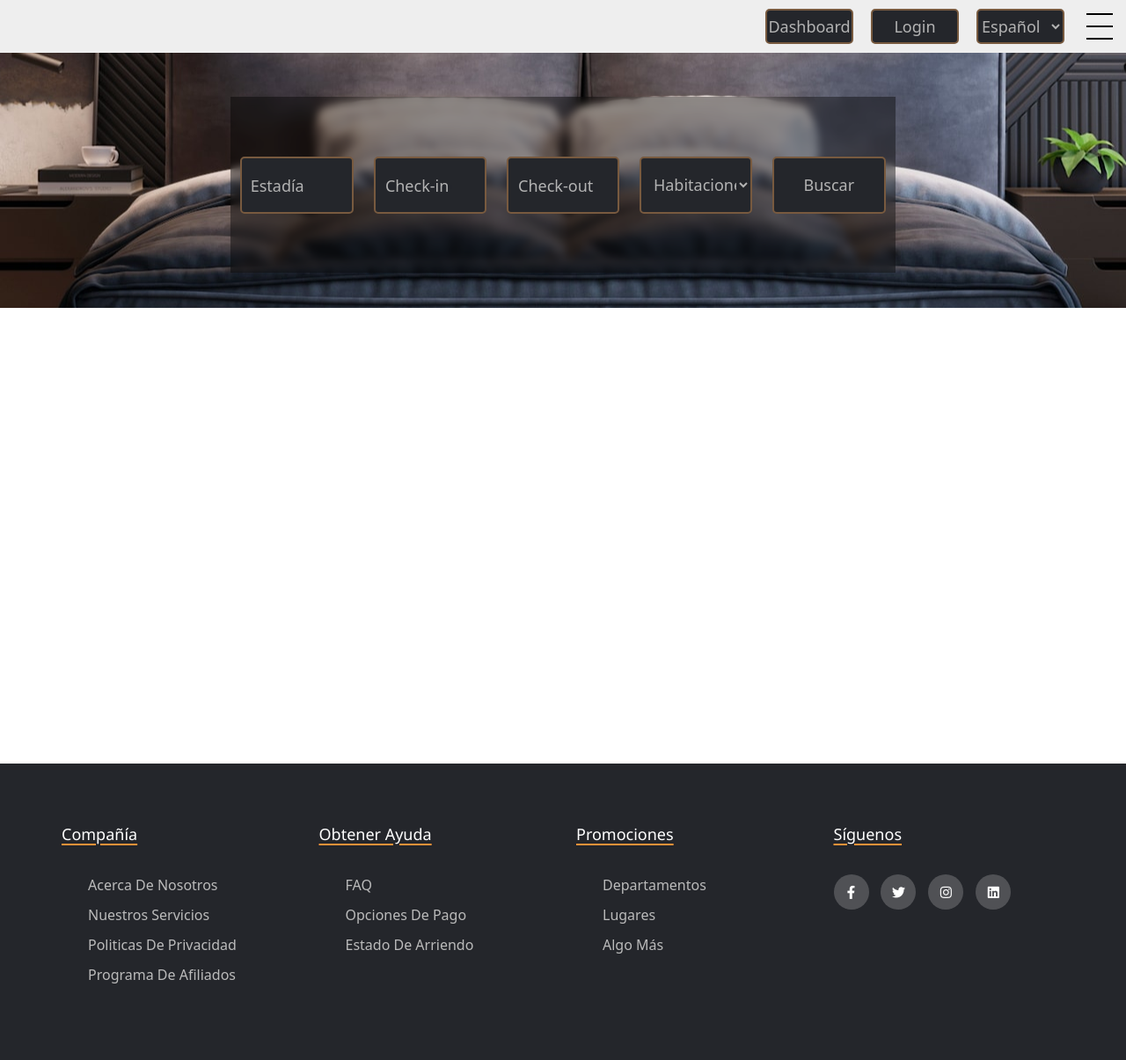
After one commit to ByAcosta/Portafolio, a Django app: template TurismoReal/catalogo/templates/catalogo/home.html in a window 1280 px wide. The commit adds this page. Shown: the whole page at 88% size. Run offline with Django 3.2, Linux system fonts and the light colour scheme; the template is opened without the code that fills it, so the values that code supplies are empty.

```diff
--- a/TurismoReal/TurismoReal/settings.py
+++ b/TurismoReal/TurismoReal/settings.py
@@ -78,7 +78,7 @@ DATABASES = {
     'default': {
         'ENGINE': 'django.db.backends.oracle',
         'NAME': '127.0.0.1:1521/xe',
-        'USER': 'c##admin',
+        'USER': 'c##admin2',
         'PASSWORD': 'duoc',
         'TEST': {
             'USER': 'default_test',
--- /dev/null
+++ b/TurismoReal/catalogo/static/css/home.css
@@ -0,0 +1,461 @@
+header {
+    display: flex;
+   justify-content: space-around;
+   display: grid;
+    align-items: center;
+
+    position: fixed;
+    top: 0;
+    width: 100%;
+    background-color: #eee;
+    border-bottom: 1px solid #eee;
+    height: 4rem;
+    z-index: 1;
+}
+
+.burger-wrapper {
+    cursor: pointer;
+}
+
+.div-check {
+    display: grid;
+    align-items: center;
+    height: 200px;
+    margin: 100px 20% 30px 20%;
+    width: 60%;
+    margin-left: 20%;
+    background-color: rgba(0, 0, 0, 0.400);
+    backdrop-filter: blur(5px);
+}
+
+.div-check-content {
+   display: flex;
+   justify-content: space-around;
+}
+
+.label {
+    position: absolute;
+    left: 3%;
+    top: 88px;
+    font-size: 18px;
+    transition: all 0.2s;
+    /* padding: 0 2px; */
+    z-index: 1;
+    color: #b3b3b3;
+}
+
+.label-date1 {
+    position: absolute;
+    left: 23%;
+    top: 88px;
+    font-size: 18px;
+    transition: all 0.2s;
+    padding: 0 2px;
+    z-index: 1;
+    color: #b3b3b3;
+}
+
+.label-date2 {
+    position: absolute;
+    left: 43%;
+    top: 88px;
+    font-size: 18px;
+    transition: all 0.2s;
+    padding: 0 2px;
+    z-index: 1;
+    color: #b3b3b3;
+}
+
+.text-input {
+    padding-left: 10px;
+    width: 17%;
+    margin: 10px;
+    height: 65px;
+    border: 2px solid #785a3f;
+    background: #24262b;
+    border-radius: 5px;
+    font-size: 18px;
+    outline: none;
+    transition: all 0.3s;
+    color: #fff;
+}
+
+.label::before {
+    content: "";
+    height: 5px;
+    background: #272530;
+    background-color: #24262ba7;
+    position: absolute;
+    /* left: 0px; */
+    top: 12px;
+    width: 100%;
+    z-index: -1;
+}
+
+.label-date1::before {
+    content: "";
+    height: 5px;
+    background: #272530;
+    background-color: #24262ba7;
+    position: absolute;
+    /* left: 0px; */
+    top: 12px;
+    width: 100%;
+    z-index: -1;
+}
+
+.label-date2::before {
+    content: "";
+    height: 5px;
+    background: #272530;
+    background-color: #24262ba7;
+    position: absolute;
+    /* left: 0px; */
+    top: 12px;
+    width: 100%;
+    z-index: -1;
+}
+
+
+.text-input:focus {
+    border: 2px solid #f49239;
+}
+
+.text-input:focus + .label,
+.filled {
+    top: 55px;
+    color: #f49239;
+    font-size: 14px;
+}
+
+.date-style:focus + .label-date1,
+.filled {
+    top: 55px;
+    color: #f49239;
+    font-size: 14px;
+}
+
+.date-style:focus + .label-date2,
+.filled {
+    top: 55px;
+    color: #f49239;
+    font-size: 14px;
+}
+
+.text-input::placeholder {
+    font-size: 16px;
+    opacity: 0;
+    transition: all 0.3s;
+}
+
+.text-input:focus::placeholder {
+    opacity: 1;
+}
+
+.btn-style {
+    border: 2px solid #785a3f;
+    background: #24262b;
+    border-radius: 5px;
+    font-size: 18px;
+    color: #b3b3b3;
+    transition: all 0.3s;
+}
+
+#btn-buscar {
+    width: 17%;
+    margin: 10px;
+    height: 65px;
+    border: 2px solid #785a3f;
+    border-radius: 5px;
+    font-size: 18px;
+    transition: all 0.3s;
+}
+
+#btn-dashboard{
+    float: right;
+    margin-top: 10px;
+    margin-right: 20px;
+    width: 100px;
+    height: 40px;
+}
+
+#btn-login {
+    float: right;
+    margin-top: 10px;
+    margin-right: 20px;
+    width: 100px;
+    height: 40px;
+}
+
+.btn-style:hover {
+    color: #24262b;
+    background-color: #f49239;
+}
+
+.btn-style:active {
+    color: #fff;
+    background-color: #24262b;
+}
+
+.date-style {
+    padding-left: 10px;
+    padding-right: 5px;
+    width: 17%;
+    margin: 10px;
+    height: 65px;
+    border: 2px solid #785a3f;
+    background: #24262b;
+    border-radius: 5px;
+    font-size: 18px;
+    color: #b3b3b3;
+}
+
+.date-style:focus {
+    outline: none;
+    border-color: #f49239;
+    transition: all 0.3s;
+}
+
+.drop-lang {
+    float: right;
+    margin-top: 10px;
+    margin-right: 70px;
+    width: 100px;
+    height: 40px;
+    border: 2px solid #785a3f;
+    background: #24262b;
+    border-radius: 5px;
+    font-size: 18px;
+    color: #b3b3b3;
+}
+
+.drop-style {
+    padding-left: 10px;
+    width: 17%;
+    margin: 10px;
+    height: 65px;
+    border: 2px solid #785a3f;
+    background: #24262b;
+    border-radius: 5px;
+    font-size: 18px;
+    color: #b3b3b3;
+}
+
+.drop-style:focus {
+    outline: none;
+    border-color: #f49239;
+    transition: all 0.3s;
+}
+
+/*CHECKIN - CHECKOUT RESPONSIVE */
+@media (max-width: 1000px) {
+    .div-check {
+        display: flex;
+        align-items: center;
+        align-items: center;
+        flex-direction: column;
+        height: 400px;
+    }
+    .div-check .div-check-content, #input-estadia,
+    #input-checkin, #input-checkout, #drop-habitaciones, #btn-buscar{
+        width: 90%;
+        margin: 10px auto 10px auto;
+        display: block;
+    }
+    #label-estadia, #label-checkin, #label-checkout{
+        left: 13%;
+        font-size: 18px;
+    }
+    #label-estadia{
+        top: 37px;
+    }
+    #label-checkin{
+        top: 114px;
+    }
+    #label-checkout{
+        top: 188px;
+    }
+    #input-estadia:focus + #label-estadia,
+    .filled {
+        top: 7px;
+        color: #f49239;
+        font-size: 14px;
+    }
+    #input-checkin:focus + #label-checkin,
+    .filled {
+        top: 82px;
+        color: #f49239;
+        font-size: 14px;
+    }
+    #input-checkout:focus + #label-checkout,
+    .filled {
+        top: 157px;
+        color: #f49239;
+        font-size: 14px;
+    }
+}
+
+/* NAVBAR/SIDEBAR */
+#meny {
+    background-color: rgba(0, 0, 0, 0.400);
+    backdrop-filter: blur(5px);
+    width: 20rem;
+    height: 100vh;
+    position: fixed;
+    right: 0;
+    transition-timing-function: cubic-bezier(10,2,3,1);
+    transform: translateX(50rem);
+    top: 0;
+    transition: 0.5s;
+    z-index: 1;
+}
+
+#menyAvPaa {
+    display: none;
+}
+
+#menyAvPaa:checked ~ #meny {
+    transform: translateX(0rem);
+}
+
+#burger {
+    position: absolute;
+    cursor: pointer;
+    width: 2rem;
+    height: 2rem;
+    right: 1rem;
+    top: 1rem;
+    display: flex;
+    justify-content: space-between;
+    flex-direction: column;
+}
+
+#burger > div {
+    height: 2px;
+    background-color: #000;
+    transition: 0.5s;
+    z-index: 999;
+}
+
+#menyAvPaa:checked ~ #burger > div {
+  background-color: #fff;
+}
+
+#menyAvPaa:checked ~ #burger > div:nth-child(1) {
+    transform: translateY(15px) rotate(45deg);
+}
+#menyAvPaa:checked ~ #burger > div:nth-child(2) {
+    opacity: 0;
+}
+#menyAvPaa:checked ~ #burger > div:nth-child(3) {
+    transform: translateY(-15px) rotate(-45deg);
+}
+
+.sidenav a {
+    margin-top: 50px;
+    margin-left: 110px;
+    padding: 8px 8px 8px 8px;
+    text-decoration: none;
+    font-size: 25px;
+    color: #ffffff;
+    display: block;
+    transition: 0.3s;
+    /* z-index: 9; */
+  }
+
+  .sidenav a:hover {
+    color: #f49239;
+  }
+
+/*Footer*/
+*{
+    margin: 0;
+    padding: 0;
+    box-sizing: border-box;
+}
+
+.container-footer{
+    max-width: 1170px;
+    margin: auto;
+}
+
+.row-footer{
+    display: flex;
+    flex-wrap: wrap;
+}
+
+.ul-footer{
+    list-style: none;
+}
+
+.footer{
+    background-color: #24262b;
+    padding: 70px 0;
+}
+
+.footer-col{
+    width: 25%;
+    padding: 0 15px;
+}
+
+.footer-col .h4-footer{
+    font-size: 18px;
+    color: #ffffff;
+    text-transform: capitalize;
+    margin-bottom: 35px;
+    font-weight: 500;
+    position: relative;
+    text-decoration: underline solid #f49239 2px;
+    text-underline-position: under;
+}
+
+.footer-col .ul-footer .li-footer:not(:last-child){
+    margin-bottom: 10px;
+}
+
+.footer-col .ul-footer .li-footer .a-footer{
+    font-size: 16px;
+    text-transform: capitalize;
+    color: #ffffff;
+    text-decoration: none;
+    font-weight: 300;
+    color: #bbbbbb;
+    display: block;
+    transition: all 0.3s ease;
+}
+
+.footer-col .ul-footer .li-footer .a-footer:hover{
+    color: #ffffff;
+    padding-left: 8px;
+}
+
+.footer-col .social-links .a-footer{
+    display: inline-block;
+    height: 40px;
+    width: 40px;
+    background-color: rgba(255, 255, 255, 0.2);
+    margin: 0 10px 10px 0;
+    text-align: center;
+    line-height: 40px;
+    border-radius: 50%;
+    color: #ffffff;
+    transition: all 0.5s ease;
+}
+
+.footer-col .social-links .a-footer:hover{
+    color: #24262b;
+    background-color: #f49239;
+}
+
+/*responsive*/
+@media(max-width: 767px){
+    .footer-col{
+        width: 50%;
+        margin-bottom: 30px
+    }
+}
+@media(max-width: 574px){
+    .footer-col{
+        width: 100%;
+    }
+}
--- /dev/null
+++ b/TurismoReal/catalogo/static/js/home.js
@@ -0,0 +1,10 @@
+//SIDEBAR
+document.querySelectorAll(".text-input").forEach((element) => {
+    element.addEventListener("blur", (event) => {
+        if (event.target.value != "") {
+            event.target.nextElementSibling.classList.add("filled");
+        } else {
+            event.target.nextElementSibling.classList.remove("filled");
+        }
+    });
+});
--- /dev/null
+++ b/TurismoReal/catalogo/templates/catalogo/home.html
@@ -0,0 +1,126 @@
+<!DOCTYPE html>
+<html lang="es">
+<head>
+    <meta charset="UTF-8">
+    <meta http-equiv="X-UA-Compatible" content="IE=edge">
+    <meta name="viewport" content="width=device-width, initial-scale=1.0">
+    <link rel="stylesheet" href="../../static/css/home.css">
+    <link rel="stylesheet" href="https://www.w3schools.com/w3css/4/w3.css">
+    <link rel="stylesheet" type="text/css" href="https://cdnjs.cloudflare.com/ajax/libs/font-awesome/5.15.1/css/all.min.css">
+    <link href="https://cdn.jsdelivr.net/npm/bootstrap@5.0.2/dist/css/bootstrap.min.css" rel="stylesheet" integrity="sha384-EVSTQN3/azprG1Anm3QDgpJLIm9Nao0Yz1ztcQTwFspd3yD65VohhpuuCOmLASjC" crossorigin="anonymous">
+    <title>Turismo Real</title>
+</head>
+<body>
+    <header>
+        <select class="drop-lang" id="" name="drop-lang">
+            <option value="">Español</option>
+            <option value="">Inglés</option>
+        </select>
+        <button class="btn-style" id="btn-login">Login</button>
+        <button class="btn-style" id="btn-dashboard">Dashboard</button>
+        <input type="checkbox" id="menyAvPaa">
+        <label id="burger" for="menyAvPaa">
+            <div></div>
+            <div></div>
+            <div></div>
+        </label>
+        <nav class="sidenav" id="meny">
+            <a href="#">Ofertas</a>
+            <a href="#">Contacto</a>
+            <a href="#">Nosotros</a>
+            <a href="#">Ayuda</a>
+        </nav>
+    </header>
+
+    <div class="container-fluid" style="background-image: url(../static/img/bedroom.jpg); background-position: 50% 75%; padding: 10px;">
+        <div class="div-check">
+            <div class="div-check-content">
+                <input class="text-input" type="text" id="input-estadia" autocomplete="off" placeholder="Lugar de estadía" required>
+                <label class="label" for="estadia" id="label-estadia">Estadía</label>
+                <input class="date-style" type="text" name="" id="input-checkin" onclick="(this.type='date')" onblur="(this.type='text')">
+                <label class="label-date1" for="input-checkin" id="label-checkin">Check-in</label>
+                <input class="date-style" type="text" name="" id="input-checkout" onclick="(this.type='date')" onblur="(this.type='text')">
+                <label class="label-date2" for="input-checkout" id="label-checkout">Check-out</label>
+                <select class="drop-style" id="drop-habitaciones" name="drop-style">
+                    <option value="">Habitaciones</option>
+                    <option value="1">1</option>
+                    <option value="2">2</option>
+                    <option value="3">3</option>
+                    <option value="4">4</option>
+                </select>
+                <button type="button" class="btn-style" id="btn-buscar">Buscar</button>
+            </div>
+        </div>
+    </div>
+
+    <!-- PRUEBA DE NAV STICKY -->
+    <br>
+    <br>
+    <br>
+    <br>
+    <br>
+    <br>
+    <br>
+    <br>
+    <br>
+    <br>
+    <br>
+    <br>
+    <br>
+    <br>
+    <br>
+    <br>
+    <br>
+    <br>
+    <br>
+    <br>
+    <br>
+    <br>
+    <br>
+    <!-- FIN DE PRUEBA DE NAV STICKY -->
+
+    <!-- FOOTER -->
+    <footer class="footer">
+        <div class="container-footer">
+            <div class="row-footer">
+                <div class="footer-col">
+                    <h4 class="h4-footer">Compañía</h4>
+                    <ul class="ul-footer">
+                        <li class="li-footer"><a class="a-footer" href="">Acerca de nosotros</a></li>
+                        <li class="li-footer"><a class="a-footer" href="">Nuestros servicios</a></li>
+                        <li class="li-footer"><a class="a-footer" href="">Politicas de privacidad</a></li>
+                        <li class="li-footer"><a class="a-footer" href="">Programa de afiliados</a></li>
+                    </ul>
+                </div>
+                <div class="footer-col">
+                    <h4 class="h4-footer">Obtener ayuda</h4>
+                    <ul class="ul-footer">
+                        <li class="li-footer"><a class="a-footer" href="#">FAQ</a></li>
+                        <li class="li-footer"><a class="a-footer" href="#">Opciones de pago</a></li>
+                        <li class="li-footer"><a class="a-footer" href="#">Estado de arriendo</a></li>
+                    </ul>
+                </div>
+                <div class="footer-col">
+                    <h4 class="h4-footer">Promociones</h4>
+                    <ul class="ul-footer">
+                        <li class="li-footer"><a class="a-footer" href="#">Departamentos</a></li>
+                        <li class="li-footer"><a class="a-footer" href="#">Lugares</a></li>
+                        <li class="li-footer"><a class="a-footer" href="#">algo más</a></li>
+                    </ul>
+                </div>
+                <div class="footer-col">
+                    <h4 class="h4-footer">Síguenos</h4>
+                    <div class="social-links">
+                        <a class="a-footer" href="https://www.facebook.com" target="_blank"><i class="fab fa-facebook-f"></i></a>
+                        <a class="a-footer" href="https://www.twitter.com" target="_blank"><i class="fab fa-twitter"></i></a>
+                        <a class="a-footer" href="https://www.instagram.com" target="_blank"><i class="fab fa-instagram"></i></a>
+                        <a class="a-footer" href="https://www.linkedin.com" target="_blank"><i class="fab fa-linkedin"></i></a>
+                    </div>
+                </div>
+            </div>
+        </div>
+    </footer>
+    <script src="../static/js/home.js"></script>
+    <script src="https://cdn.jsdelivr.net/npm/bootstrap@5.0.2/dist/js/bootstrap.bundle.min.js" integrity="sha384-MrcW6ZMFYlzcLA8Nl+NtUVF0sA7MsXsP1UyJoMp4YLEuNSfAP+JcXn/tWtIaxVXM" crossorigin="anonymous"></script>
+</body>
+</html>
--- a/TurismoReal/catalogo/templates/catalogo/mantenedor_cliente.html
+++ b/TurismoReal/catalogo/templates/catalogo/mantenedor_cliente.html
@@ -2,6 +2,4 @@
 
 {% block content%}
 
-<h1>holaxd</h1>
-
 {% endblock %}
--- a/TurismoReal/catalogo/urls.py
+++ b/TurismoReal/catalogo/urls.py
@@ -1,10 +1,10 @@
 from django.urls import path
-from .views import home, login, register, dashboard, mantenedor_Cl
+from .views import home, login, register, dashboard, mantenedor_C
 
 urlpatterns= [
     path('', home, name="home"),
     path('login/', login, name="login"),
     path('register/', register, name="register"),
     path('dashboard/', dashboard, name="dashboard"),
-    path('dashboard/clientes', mantenedor_Cl, name="clientes"),
+    path('dashboard/clientes', mantenedor_C, name="clientes"),
     ]
```
Also changed, not shown: TurismoReal/catalogo/templates/catalogo/login.html (+6 -4 lines), TurismoReal/catalogo/templates/catalogo/register.html (+42 -18 lines), TurismoReal/catalogo/views.py (+66 -4 lines), TurismoReal/catalogo/migrations/0005_alter_comuna_options_alter_depto_options_and_more.py (added), TurismoReal/catalogo/migrations/0006_alter_comuna_table_alter_depto_table_and_more.py (added), TurismoReal/catalogo/static/css/styles.css, TurismoReal/catalogo/static/img/bedroom.jpg (added), TurismoReal/catalogo/static/img/hotel.png (added), TurismoReal/catalogo/static/img/logo.png (added).
